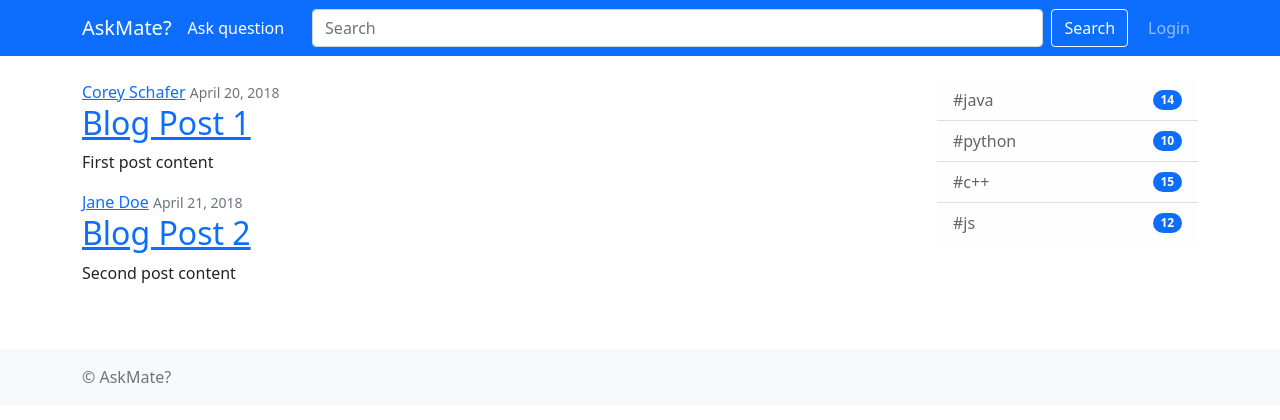
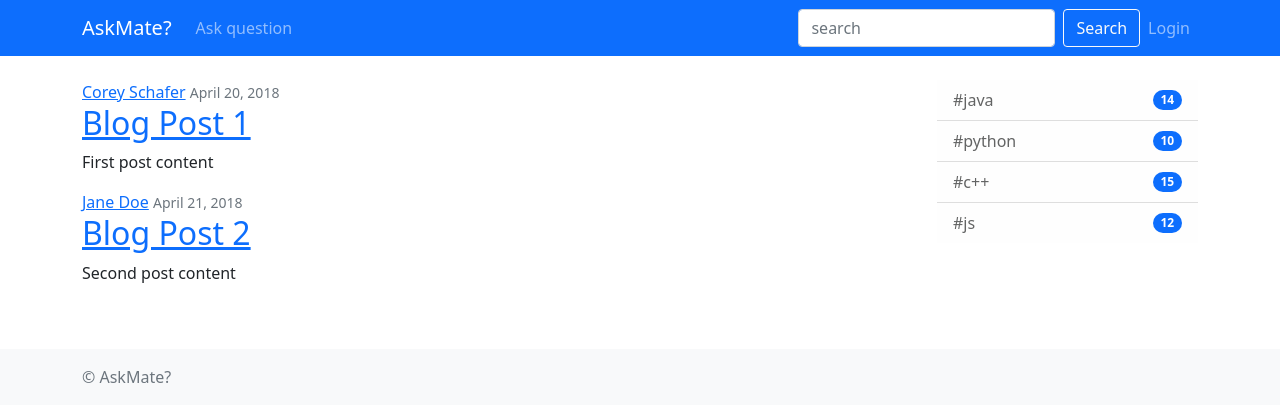
Before and after one commit to luqkrzy/ask_mate, a Flask app: page / in a window 1280 px wide. Shown: the top 420 px of the page. Run offline with Flask 2, Linux system fonts and the light colour scheme; some libraries are stand-ins or nearby versions.

Commit message:
Setup navbar

```diff
--- a/templates/home.html
+++ b/templates/home.html
@@ -3,7 +3,7 @@
 {% block content %}
 	<div class="row">
 		{% for post in posts %}
-			<article class="media content-section">
+			<article class="section">
 				<div class="">
 					<div class="">
 						<a class="mr-2" href="#">{{ post.author }}</a>
--- a/templates/layout.html
+++ b/templates/layout.html
@@ -12,24 +12,27 @@
 	{% endblock -%}
 </head>
 <body>
-<nav class="navbar navbar-expand navbar-dark bg-primary">
+<nav class="navbar navbar-expand-lg navbar-dark bg-primary">
 	<div class="container">
 		<a class="navbar-brand" href="#">AskMate?</a>
-		<button class="navbar-toggler" type="button" data-bs-toggle="collapse" data-bs-target="#navbarCollapse" aria-controls="navbarCollapse" aria-expanded="false" aria-label="Toggle navigation">
+		<button class="navbar-toggler" type="button" data-bs-toggle="collapse" data-bs-target="#navbarCollapse"
+		        aria-controls="navbarCollapse" aria-expanded="false" aria-label="Toggle navigation">
 			<span class="navbar-toggler-icon"></span>
 		</button>
 		<div class="collapse navbar-collapse" id="navbarCollapse">
-			<a class="navbar-brand fs-6 link-primary" href="#">Ask question</a>
-			<div class="container">
-				<form class="d-flex">
-					<input class="form-control me-2" type="search" placeholder="Search" aria-label="Search">
-					<button class="btn btn-outline-light" type="submit">Search</button>
-				</form>
-			</div>
+			<ul class="navbar-nav me-auto mb-2 mb-md-0">
+				<li class="nav-item">
+					<a class="nav-link" href="">Ask question</a>
+			</ul>
+			<form class="d-flex">
+				<input class="form-control me-2" type="search" placeholder="search" aria-label="Search">
+				<button class="btn btn-outline-light" type="submit">Search</button>
+			</form>
 			<div class="navbar-nav">
 				<a class="nav-item nav-link" href="#">Login</a>
 			</div>
 		</div>
+
 	</div>
 </nav>
 <br>
```
Also changed, not shown: templates/test.html (deleted, +0 -12 lines).
